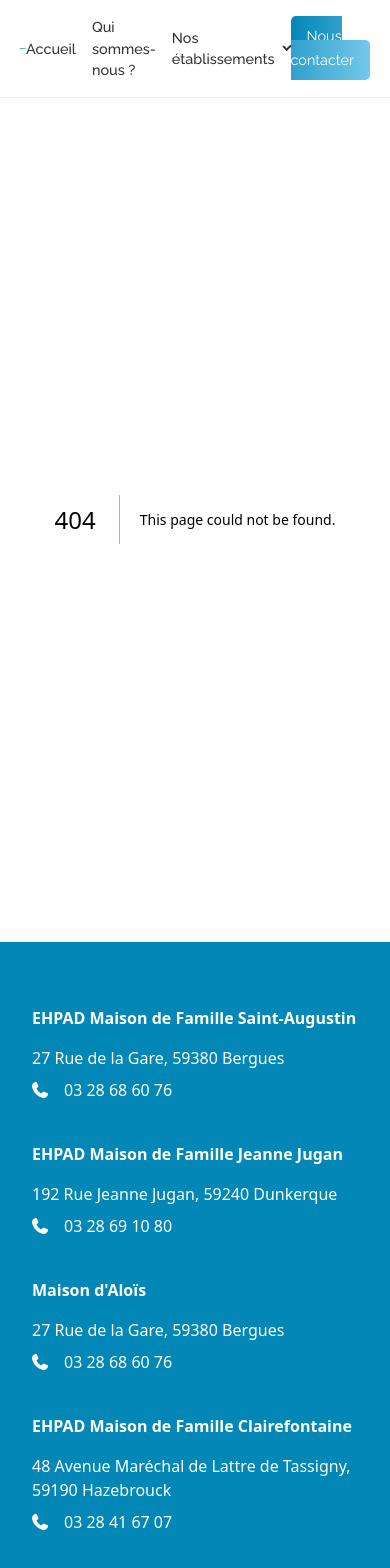
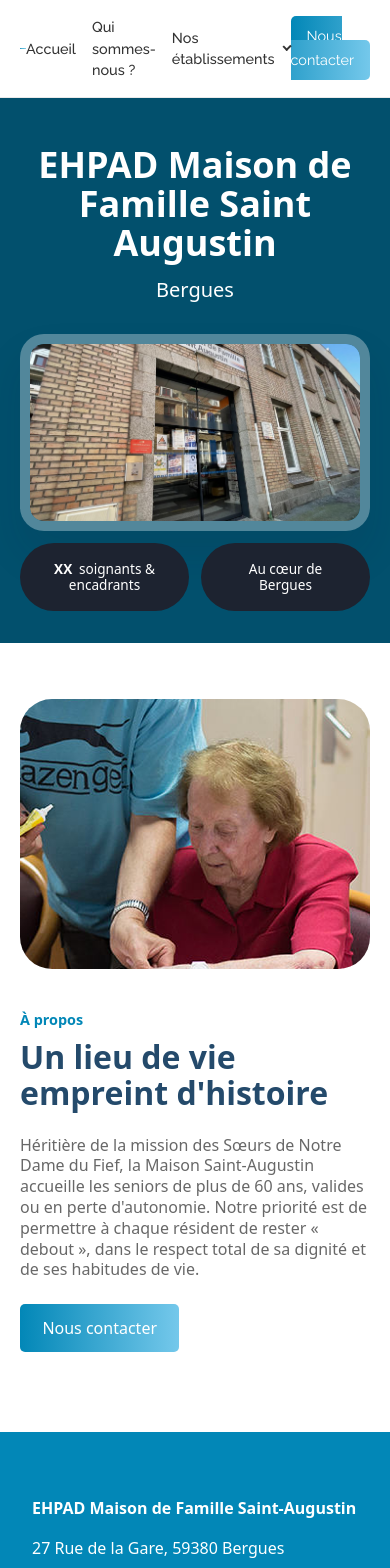
Before and after one commit to crepincorentin/projet-clairefontaine, a Next.js app in the folder front/association-clairefontaine/: page /saint-augustin in a window 390 px wide. Before the commit this address had no page. Shown: the top 1568 px of the page. Built offline with nearby package versions, Linux system fonts and the light colour scheme.

Commit message:
feat(frontend): add Saint-Augustin page and styles, update links

```diff
--- a/front/association-clairefontaine/app/components/Navbar.jsx
+++ b/front/association-clairefontaine/app/components/Navbar.jsx
@@ -6,7 +6,7 @@ const establishments = [
   {
     name: 'Maison de famille Saint-Augustin',
     city: 'Bergues',
-    href: '/etablissements/saint-augustin',
+    href: '/saint-augustin',
   },
   {
     name: 'Maison de famille Clairefontaine',
--- a/front/association-clairefontaine/app/page.jsx
+++ b/front/association-clairefontaine/app/page.jsx
@@ -13,7 +13,7 @@ import Faq from './components/Faq';
 import Cta from './components/Cta';
 
 const establishments = [
-  { name: 'Maison de famille Saint-Augustin (Bergues)', image: '/saint-augustin.jpeg', link: '/etablissements/saint-augustin' },
+  { name: 'Maison de famille Saint-Augustin (Bergues)', image: '/saint-augustin.jpeg', link: '/saint-augustin' },
   { name: 'Maison de famille Clairefontaine (Hazebrouck)', image: '/clairefontaine.jpg', link: '/etablissements/clairefontaine' },
   { name: 'Maison de famille Jeanne Jugan (Dunkerque)', image: '/jeanne-jugan.jpg', link: '/etablissements/jeanne-jugan' },
   { name: 'Résidence autonomie Montjoie (Dunkerque)', image: '/montjoie.jpg', link: '/etablissements/montjoie' },
--- /dev/null
+++ b/front/association-clairefontaine/app/saint-augustin/page.jsx
@@ -0,0 +1,74 @@
+import Image from 'next/image';
+import Link from 'next/link';
+import '../styles/components/establishments/saint-augustin.scss';
+
+export const metadata = {
+  title: 'Maison de Famille Saint-Augustin | Association Clairefontaine',
+  description:
+    'Découvrez la Maison de Famille Saint-Augustin, EHPAD situé au cœur de Bergues.',
+};
+
+export default function SaintAugustinPage() {
+  return (
+    <div className="saint-augustin-page">
+      <section className="saint-augustin-hero" aria-labelledby="saint-augustin-title">
+        <div className="saint-augustin-hero__heading">
+          <h1 id="saint-augustin-title">
+            EHPAD Maison de
+            <span>Famille Saint Augustin</span>
+          </h1>
+          <p>Bergues</p>
+        </div>
+
+        <div className="saint-augustin-hero__visual">
+          <div className="saint-augustin-hero__image">
+            <Image
+              src="/saint-augustin.jpeg"
+              alt="Façade de la Maison de Famille Saint-Augustin à Bergues"
+              fill
+              priority
+              sizes="(max-width: 768px) 92vw, 800px"
+            />
+          </div>
+
+          <div className="saint-augustin-hero__badge saint-augustin-hero__badge--staff">
+            <span><strong>XX</strong> soignants &amp;</span>
+            <span>encadrants</span>
+          </div>
+          <div className="saint-augustin-hero__badge saint-augustin-hero__badge--location">
+            Au cœur de
+            <span>Bergues</span>
+          </div>
+        </div>
+      </section>
+
+      <section className="saint-augustin-about" aria-labelledby="saint-augustin-about-title">
+        <div className="saint-augustin-about__container">
+          <div className="saint-augustin-about__image">
+            <Image
+              src="/association.png"
+              alt="Une résidente participant à une activité accompagnée"
+              width={552}
+              height={600}
+              sizes="(max-width: 768px) 92vw, 440px"
+            />
+          </div>
+
+          <div className="saint-augustin-about__content">
+            <span className="saint-augustin-about__eyebrow">À propos</span>
+            <h2 id="saint-augustin-about-title">Un lieu de vie empreint d&apos;histoire</h2>
+            <p>
+              Héritière de la mission des Sœurs de Notre Dame du Fief, la Maison Saint-Augustin
+              accueille les seniors de plus de 60 ans, valides ou en perte d&apos;autonomie. Notre
+              priorité est de permettre à chaque résident de rester « debout », dans le respect
+              total de sa dignité et de ses habitudes de vie.
+            </p>
+            <Link href="/contact" className="saint-augustin-about__button">
+              Nous contacter
+            </Link>
+          </div>
+        </div>
+      </section>
+    </div>
+  );
+}
--- /dev/null
+++ b/front/association-clairefontaine/app/styles/components/establishments/saint-augustin.scss
@@ -0,0 +1,235 @@
+@import '../../utils/palette';
+@import '../../utils/mixins';
+
+.saint-augustin-page {
+  color: $text-dark;
+  background-color: white;
+}
+
+.saint-augustin-hero {
+  min-height: 46rem;
+  padding: 3.5rem 2rem 0;
+  background: linear-gradient(to bottom, $color-augustin 0, $color-augustin 31.5rem, white 31.5rem);
+
+  &__heading {
+    margin-bottom: 2.75rem;
+    color: white;
+    text-align: center;
+
+    h1 {
+      margin-bottom: 1rem;
+      font-size: clamp(2.25rem, 3.4vw, 3rem);
+      font-weight: 700;
+      line-height: 1.08;
+
+      span {
+        display: block;
+      }
+    }
+
+    p {
+      font-size: 1.55rem;
+      line-height: 1.2;
+    }
+  }
+
+  &__visual {
+    position: relative;
+    width: min(50rem, calc(100% - 10rem));
+    margin: 0 auto;
+  }
+
+  &__image {
+    position: relative;
+    overflow: hidden;
+    aspect-ratio: 16 / 9;
+    border: 1.25rem solid rgba(255, 255, 255, 0.2);
+    border-radius: 2.5rem;
+    background-color: rgba(255, 255, 255, 0.15);
+    box-shadow: 0 1.5rem 2.5rem rgba(23, 33, 48, 0.1);
+
+    img {
+      object-fit: cover;
+      border-radius: 1.25rem;
+    }
+  }
+
+  &__badge {
+    position: absolute;
+    z-index: 2;
+    display: flex;
+    align-items: center;
+    justify-content: center;
+    flex-direction: column;
+    width: 14.5rem;
+    min-height: 5.75rem;
+    padding: 1rem 1.5rem;
+    border-radius: 999px;
+    color: white;
+    background-color: #1d2330;
+    text-align: center;
+    font-size: 1rem;
+    line-height: 1.2;
+
+    strong {
+      display: inline;
+      margin-right: 0.2rem;
+    }
+
+    span {
+      display: block;
+    }
+
+    &--staff {
+      top: 47%;
+      left: -6.5rem;
+    }
+
+    &--location {
+      right: -6.5rem;
+      bottom: 4.5rem;
+    }
+  }
+}
+
+.saint-augustin-about {
+  padding: 4.5rem 2rem 7rem;
+
+  &__container {
+    display: grid;
+    grid-template-columns: minmax(18rem, 25rem) minmax(0, 29rem);
+    align-items: center;
+    justify-content: center;
+    gap: clamp(4rem, 8vw, 7rem);
+    max-width: 75rem;
+    margin: 0 auto;
+  }
+
+  &__image {
+    overflow: hidden;
+    aspect-ratio: 1.3 / 1;
+    border-radius: 2rem;
+
+    img {
+      display: block;
+      width: 100%;
+      height: 100%;
+      object-fit: cover;
+      object-position: center 42%;
+    }
+  }
+
+  &__eyebrow {
+    display: block;
+    margin-bottom: 0.55rem;
+    color: $color-association;
+    font-size: 0.9rem;
+    font-weight: 700;
+  }
+
+  &__content {
+    h2 {
+      margin-bottom: 1.5rem;
+      color: #244a6b;
+      font-size: clamp(2rem, 3vw, 2.6rem);
+      font-weight: 700;
+      line-height: 1.12;
+    }
+
+    p {
+      margin-bottom: 1.5rem;
+      color: #686868;
+      font-size: 1rem;
+      line-height: 1.3;
+    }
+  }
+
+  &__button {
+    @include button-style;
+    display: inline-block;
+    padding: 0.75rem 1.4rem;
+  }
+}
+
+@media (max-width: 900px) {
+  .saint-augustin-hero {
+    min-height: 40rem;
+    background: linear-gradient(to bottom, $color-augustin 0, $color-augustin 27rem, white 27rem);
+
+    &__visual {
+      width: min(43rem, calc(100% - 5rem));
+    }
+
+    &__badge {
+      width: 11rem;
+      min-height: 4.75rem;
+      font-size: 0.9rem;
+
+      &--staff {
+        left: -3rem;
+      }
+
+      &--location {
+        right: -3rem;
+        bottom: 2.5rem;
+      }
+    }
+  }
+}
+
+@media (max-width: 700px) {
+  .saint-augustin-hero {
+    min-height: auto;
+    padding: 3rem 1.25rem 2rem;
+    background: $color-augustin;
+
+    &__heading {
+      margin-bottom: 2rem;
+
+      p {
+        font-size: 1.25rem;
+      }
+    }
+
+    &__visual {
+      display: flex;
+      flex-wrap: wrap;
+      gap: 0.75rem;
+      width: 100%;
+    }
+
+    &__image {
+      flex-basis: 100%;
+      border-width: 0.65rem;
+      border-radius: 1.5rem;
+
+      img {
+        border-radius: 0.8rem;
+      }
+    }
+
+    &__badge {
+      position: static;
+      flex: 1 1 9rem;
+      width: auto;
+      min-height: 4.25rem;
+      padding: 0.75rem 1rem;
+      font-size: 0.85rem;
+    }
+  }
+
+  .saint-augustin-about {
+    padding: 3.5rem 1.25rem 5rem;
+
+    &__container {
+      grid-template-columns: 1fr;
+      gap: 2.5rem;
+    }
+
+    &__image {
+      max-width: 32rem;
+      width: 100%;
+      margin: 0 auto;
+    }
+  }
+}
```
